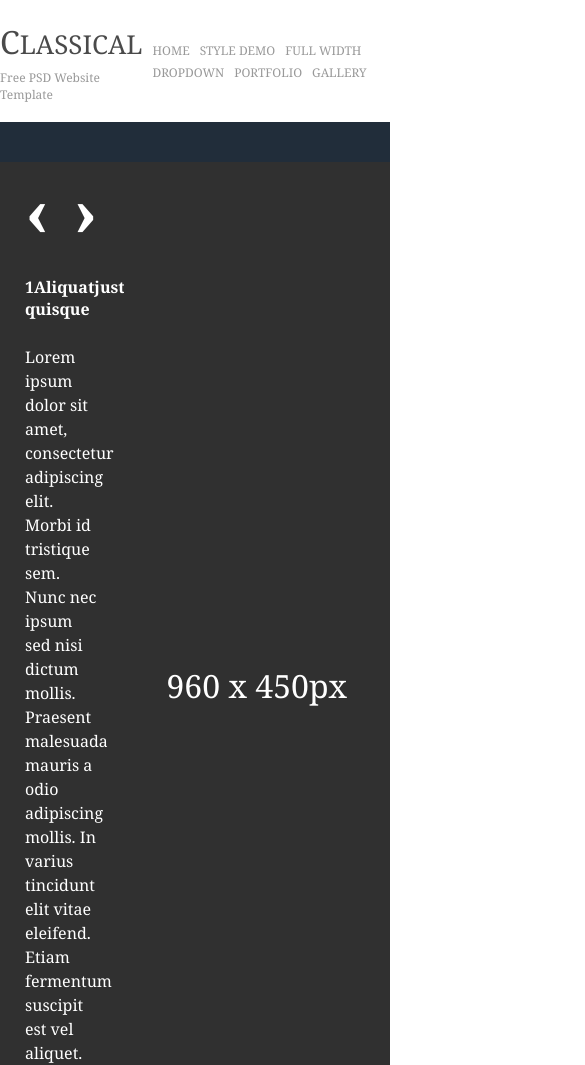
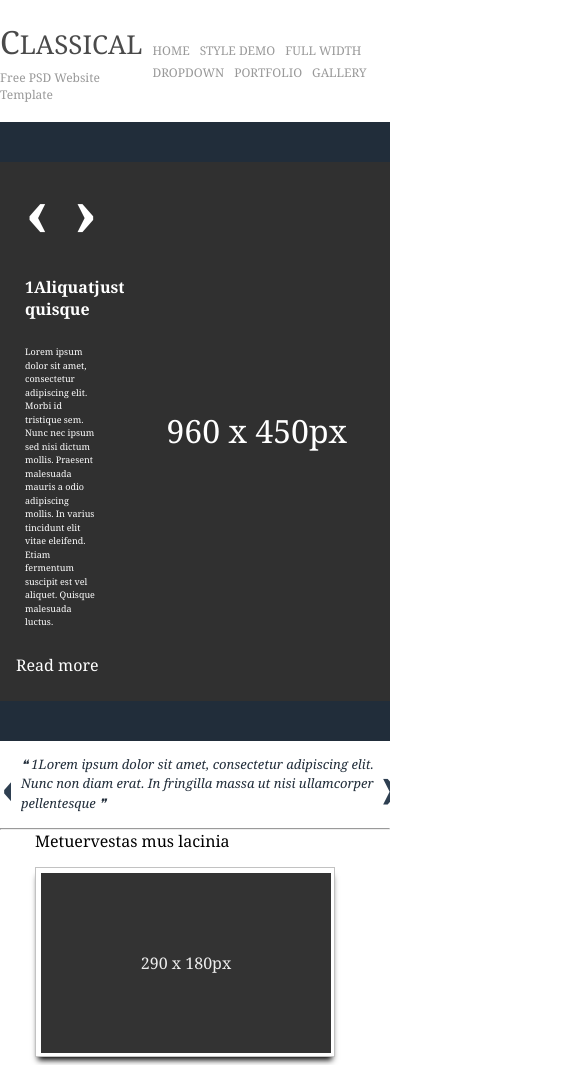
Before and after one commit to StashkevichDmitry/Verstka-TZ, a plain HTML site: page index.html in a window 390 px wide. Shown: the part 63-1128 px from the top of the page, 585 px wide, since content can reach past the window. Drawn offline with Linux system fonts and the light colour scheme.

Commit message:
Last version

```diff
--- a/index.html
+++ b/index.html
@@ -74,14 +74,12 @@
 				Etiam fermentum suscipit est vel aliquet. Quisque malesuada luctus.
 				</div>
 			</div>
-
 			<div class="reed-more"><a>Read more</a></div>
 			</div>
 			<div class="container-size-news">960 x 450px</div>
 				</div>
 				</div>
 		<div class="cont-container1">
-
 		<div class="slideshow-container">
 		<a class="prev" onclick="plusSlides(-1)">&#8249</a>
 		<div class="mySlides fade">
@@ -106,7 +104,7 @@
 		</div>
 		<a class="next" onclick="plusSlides(1)">&#8250</a>
 		</div>
-
+		</div>
 <hr>
 
 		<div class="content">
@@ -216,7 +214,7 @@
 			</div>
 		</div>
 
-<hr class="hr-2" noshade size="2" color="#E0E0E0" width="960">
+<hr class="hr-2" noshade size="2" color="#E0E0E0" max-width="960">
 		<div class="footer">
 					<p class="leftstr">Copyright &#169 2013 - All Rights Reserved - Domain Name</p>
 					<p class="rightstr">Template by OS Templates</p>
--- a/styles/style.css
+++ b/styles/style.css
@@ -114,26 +114,21 @@ input:focus {
 	display: flex;
 	width: 100%;
 	background: #212d3a;
-
 }
-
 .container-slider-news{
 	display:flex;
 	margin: 40px auto;
 	max-width: 960px;
-
-
+	height: 100%;
 }
 .container-text-news{
 	width: 31.6666666667%;
-
 	background-color: #303030;
 	float: left;
 	color: #FFFFFF;
 	display: flex;
 	flex-direction: column;
 	margin: auto;
-
 }
 .prev-content-1, .next-content-1{
 	cursor: pointer;
@@ -145,15 +140,11 @@ input:focus {
 	display: flex;
 	width: 28px;
 	height: 79px;
-
-
-
 }
 .prev-content-1{
 float: left;
 	margin: 0 20px 0 25px;
 }
-
 .prev-content-1:hover, .next-content-1:hover{
 	font-style: normal;
 	color: #0e84b5;
@@ -162,13 +153,13 @@ float: left;
 	margin-top: 35px ;
 	margin-left: 25px;
 	font-weight: bold;
-
 }
 .text1{
 	margin-top: 25px;
 	margin-left: 25px;
 	margin-right: 25px;
 	line-height: 1.5;
+	font-size: 20px;
 }
 .reed-more{
 	margin-top: 25px;
@@ -176,7 +167,6 @@ float: left;
 	text-align: right;
 	margin-right: 25px;
 	margin-bottom: 25px;
-
 }
 .fade1 {
 	-webkit-animation-name: fade1;
@@ -197,11 +187,13 @@ float: left;
 .container-size-news{
 	width: 68.3333333333%;
 	background-color: #303030;
-	align-items:center;
+
 	color: #FFFFFF;
 	font-size: 32px;
-	line-height:420px;
-	text-align: center;
+	display: flex;
+    justify-content: center; /*Центрирование по горизонтали*/
+    align-items: center;
+
 }
 .cont-container1{
 	width:100%;
@@ -212,7 +204,6 @@ float: left;
 	max-width: 960px;
 	margin: 0 auto;
 	display: flex;
-
 }
 .prev, .next{
 	cursor: pointer;
@@ -237,7 +228,6 @@ float: left;
 .prev:hover, .next:hover{
 	font-style: normal;
 	color: #0e84b5;
-
 }
 .text{
 	display: flex;
@@ -268,7 +258,6 @@ float: left;
 	max-width: 960px;
 	margin: 0 auto;
 	display: flex;
-
 }
 .content-first, .content-second, .content-third{
 	width: 320px;
@@ -316,7 +305,6 @@ float: left;
 	border: 1px solid #c2c2c2;
 	box-shadow: 0 6px 6px -3px black;
 }
-
 .gray-box{
 	text-align: center;
 	width: 290px;
@@ -345,8 +333,6 @@ float: left;
 	color: #7f7d77;
 	line-height: 1.3;
 }
-
-
 .cont2-footer{
 	width: 100%;
 	background-color: #EEEEEE;
@@ -453,7 +439,6 @@ float: left;
 	align-items: center;
 	background-color: #EEEEEE;
 }
-
 .hr-2{
 	margin: auto;
 }
@@ -504,7 +489,6 @@ float: left;
 	display: flex;
 	flex-wrap: wrap;
 	align-content: flex-start;
-
 }
 .menu-link a:last-child {
 	align-self: flex-end;
@@ -537,20 +521,16 @@ align-content: flex-start;
 	font-size: 32px;
 	line-height: 0;
 	display: flex;
-
-
 }
 }
 @media only screen and (max-width: 860px){
 .prev, .next{
-
 	cursor: pointer;
 	color: #2e3f51;
 	font-weight: bold;
 	font-size: 900%;
 	height: 100%;
 	transition: 0.6s ease;
-		width: 40px;
 	overflow: hidden;
 	white-space: nowrap;
 }
@@ -563,6 +543,9 @@ align-content: flex-start;
 	/*border-radius: 3px 0 0 3px;*/
 	margin: 0;
 }
+.text1{
+	font-size: 10px;
+}
 }
 @media only screen and (max-width: 620px){
 .prev, .next{
@@ -571,6 +554,13 @@ align-content: flex-start;
 .text{
 	font-size: 18px;
 }
-
-
 }
+@media only screen and (max-width: 540px){
+.text{
+	font-size: 13px;
+	line-height: 1,2;
+}
+.text1{
+	font-size: 9px;
+}
+}
```
Lines whose indentation alone changed are shown as unchanged.
